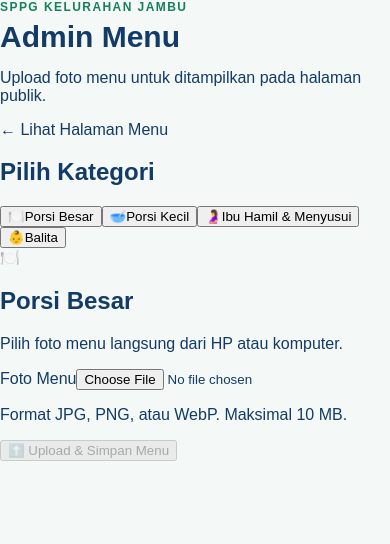
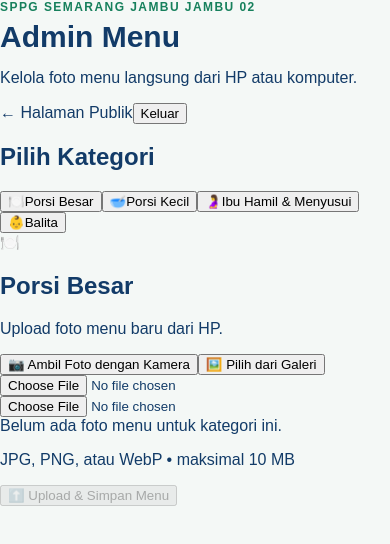
Before and after one commit to sppgkelurahanjambu-cyber/menu-qr-sppg, a Next.js app: page /admin in a window 390 px wide. Shown: the top 544 px of the page. Built offline with nearby package versions, Linux system fonts and the light colour scheme; no server answers; the database is empty.

Commit message:
secure admin upload and improve mobile photo selection

```diff
--- a/app/admin/page.tsx
+++ b/app/admin/page.tsx
@@ -1,7 +1,7 @@
 "use client";
 
-import { useEffect, useState } from "react";
-import { createBrowserClient } from "@supabase/ssr";
+import { useEffect, useRef, useState } from "react";
+import { createClient } from "@/lib/supabase/client";
 
 const categories = [
   { key: "porsi_besar", title: "Porsi Besar", icon: "🍽️" },
@@ -10,10 +10,7 @@ const categories = [
   { key: "balita", title: "Balita", icon: "👶" },
 ];
 
-const SUPABASE_URL = "https://zqnpgjmejaetafgahzlw.supabase.co";
-const SUPABASE_KEY = process.env.NEXT_PUBLIC_SUPABASE_PUBLISHABLE_KEY!;
-
-const supabase = createBrowserClient(SUPABASE_URL, SUPABASE_KEY);
+const supabase = createClient();
 
 export default function AdminPage() {
   const [selectedCategory, setSelectedCategory] = useState("porsi_besar");
@@ -22,6 +19,8 @@ export default function AdminPage() {
   const [previewUrl, setPreviewUrl] = useState("");
   const [loading, setLoading] = useState(false);
   const [message, setMessage] = useState("");
+  const galleryInputRef = useRef<HTMLInputElement>(null);
+  const cameraInputRef = useRef<HTMLInputElement>(null);
 
   const currentCategory = categories.find((c) => c.key === selectedCategory);
 
@@ -31,6 +30,8 @@ export default function AdminPage() {
     async function loadMenu() {
       setMessage("");
       setSelectedFile(null);
+      if (previewUrl) URL.revokeObjectURL(previewUrl);
+      setPreviewUrl("");
 
       const { data, error } = await supabase
         .from("menu_photos")
@@ -48,19 +49,17 @@ export default function AdminPage() {
       }
 
       setImageUrl(data?.image_url || "");
-      setPreviewUrl("");
     }
 
     loadMenu();
-
     return () => {
       cancelled = true;
     };
+    // eslint-disable-next-line react-hooks/exhaustive-deps
   }, [selectedCategory]);
 
   function handleFileChange(event: React.ChangeEvent<HTMLInputElement>) {
     setMessage("");
-
     const file = event.target.files?.[0];
     if (!file) return;
 
@@ -77,7 +76,6 @@ export default function AdminPage() {
     }
 
     if (previewUrl) URL.revokeObjectURL(previewUrl);
-
     setSelectedFile(file);
     setPreviewUrl(URL.createObjectURL(file));
   }
@@ -85,11 +83,6 @@ export default function AdminPage() {
   async function saveMenu() {
     if (!selectedFile) {
       setMessage("Silakan pilih foto terlebih dahulu.");
-      return;
-    }
-
-    if (!SUPABASE_KEY) {
-      setMessage("NEXT_PUBLIC_SUPABASE_PUBLISHABLE_KEY belum tersedia di Vercel.");
       return;
     }
 
@@ -103,43 +96,26 @@ export default function AdminPage() {
           : selectedFile.type === "image/webp"
             ? "webp"
             : "jpg";
-
-      // Hanya nama file relatif di dalam bucket. Tidak ada slash di awal.
       const filePath = `${selectedCategory}-${Date.now()}.${extension}`;
 
-      // Upload langsung ke REST Storage API. Ini menghindari masalah
-      // pembentukan URL path pada Storage client.
-      const uploadUrl = `${SUPABASE_URL}/storage/v1/object/menu-photos/${encodeURIComponent(filePath)}`;
+      const { error: uploadError } = await supabase.storage
+        .from("menu-photos")
+        .upload(filePath, selectedFile, {
+          cacheControl: "3600",
+          upsert: false,
+          contentType: selectedFile.type,
+        });
 
-      const uploadResponse = await fetch(uploadUrl, {
-        method: "POST",
-        headers: {
-          apikey: SUPABASE_KEY,
-          Authorization: `Bearer ${SUPABASE_KEY}`,
-          "Content-Type": selectedFile.type,
-          "x-upsert": "true",
-          "cache-control": "3600",
-        },
-        body: selectedFile,
-      });
-
-      if (!uploadResponse.ok) {
-        const errorText = await uploadResponse.text();
-        console.error("STORAGE REST ERROR", uploadResponse.status, errorText);
-
-        let detail = errorText;
-        try {
-          const parsed = JSON.parse(errorText);
-          detail = parsed.message || parsed.error || errorText;
-        } catch {
-          // Keep plain response text.
-        }
-
-        setMessage(`Gagal upload foto (${uploadResponse.status}): ${detail}`);
+      if (uploadError) {
+        console.error("STORAGE UPLOAD ERROR", uploadError);
+        setMessage(`Gagal upload foto: ${uploadError.message}`);
         return;
       }
 
-      const publicUrl = `${SUPABASE_URL}/storage/v1/object/public/menu-photos/${encodeURIComponent(filePath)}`;
+      const { data: publicUrlData } = supabase.storage
+        .from("menu-photos")
+        .getPublicUrl(filePath);
+      const publicUrl = publicUrlData.publicUrl;
 
       const { error: updateError } = await supabase
         .from("menu_photos")
@@ -151,54 +127,50 @@ export default function AdminPage() {
 
       if (updateError) {
         console.error("MENU UPDATE ERROR", updateError);
-        setMessage(
-          `Foto berhasil diupload, tetapi data menu gagal disimpan: ${updateError.message}`
-        );
+        setMessage(`Foto terupload, tetapi menu gagal disimpan: ${updateError.message}`);
         return;
       }
 
       setImageUrl(publicUrl);
       setSelectedFile(null);
-
       if (previewUrl) URL.revokeObjectURL(previewUrl);
       setPreviewUrl("");
-      setMessage("Foto menu berhasil diupload dan disimpan.");
+      setMessage("Foto menu berhasil disimpan.");
     } catch (error) {
       console.error("UPLOAD ERROR", error);
-      setMessage(
-        `Upload gagal: ${error instanceof Error ? error.message : "Kesalahan tidak diketahui"}`
-      );
+      setMessage(`Upload gagal: ${error instanceof Error ? error.message : "Kesalahan tidak diketahui"}`);
     } finally {
       setLoading(false);
     }
+  }
+
+  async function logout() {
+    await supabase.auth.signOut();
+    window.location.href = "/admin/login";
   }
 
   return (
     <main className="admin-page">
       <div className="admin-header">
         <div>
-          <p className="eyebrow">SPPG KELURAHAN JAMBU</p>
+          <p className="eyebrow">SPPG SEMARANG JAMBU JAMBU 02</p>
           <h1>Admin Menu</h1>
-          <p>Upload foto menu untuk ditampilkan pada halaman publik.</p>
+          <p>Kelola foto menu langsung dari HP atau komputer.</p>
         </div>
-        <a href="/" className="back-button">
-          ← Lihat Halaman Menu
-        </a>
+        <div className="admin-header-actions">
+          <a href="/" className="back-button">← Halaman Publik</a>
+          <button type="button" className="logout-button" onClick={logout}>Keluar</button>
+        </div>
       </div>
 
       <section className="admin-panel">
         <h2>Pilih Kategori</h2>
-
         <div className="category-buttons">
           {categories.map((category) => (
             <button
               key={category.key}
               type="button"
-              className={
-                selectedCategory === category.key
-                  ? "category-button active"
-                  : "category-button"
-              }
+              className={selectedCategory === category.key ? "category-button active" : "category-button"}
               onClick={() => setSelectedCategory(category.key)}
             >
               <span>{category.icon}</span>
@@ -212,33 +184,60 @@ export default function AdminPage() {
             <span className="editor-icon">{currentCategory?.icon}</span>
             <div>
               <h2>{currentCategory?.title}</h2>
-              <p>Pilih foto menu langsung dari HP atau komputer.</p>
+              <p>Upload foto menu baru dari HP.</p>
             </div>
           </div>
 
-          <label htmlFor="menuPhoto">Foto Menu</label>
+          <div className="mobile-upload-buttons">
+            <button
+              type="button"
+              className="upload-choice camera"
+              onClick={() => cameraInputRef.current?.click()}
+              disabled={loading}
+            >
+              📷 Ambil Foto dengan Kamera
+            </button>
+            <button
+              type="button"
+              className="upload-choice gallery"
+              onClick={() => galleryInputRef.current?.click()}
+              disabled={loading}
+            >
+              🖼️ Pilih dari Galeri
+            </button>
+          </div>
+
           <input
-            id="menuPhoto"
+            ref={cameraInputRef}
+            className="hidden-file-input"
+            type="file"
+            accept="image/jpeg,image/png,image/webp"
+            capture="environment"
+            onChange={handleFileChange}
+          />
+          <input
+            ref={galleryInputRef}
+            className="hidden-file-input"
             type="file"
             accept="image/jpeg,image/png,image/webp"
             onChange={handleFileChange}
           />
 
-          {previewUrl && (
+          {selectedFile && <p className="selected-file">Foto dipilih: <strong>{selectedFile.name}</strong></p>}
+
+          {previewUrl ? (
             <div className="image-preview">
-              <img src={previewUrl} alt="Preview foto menu" />
+              <img src={previewUrl} alt="Preview foto menu baru" />
             </div>
-          )}
-
-          {!previewUrl && imageUrl && (
+          ) : imageUrl ? (
             <div className="image-preview">
               <img src={imageUrl} alt={`Foto ${currentCategory?.title}`} />
             </div>
+          ) : (
+            <div className="empty-photo">Belum ada foto menu untuk kategori ini.</div>
           )}
 
-          <p className="upload-info">
-            Format JPG, PNG, atau WebP. Maksimal 10 MB.
-          </p>
+          <p className="upload-info">JPG, PNG, atau WebP • maksimal 10 MB</p>
 
           <div className="editor-actions">
             <button
@@ -249,7 +248,6 @@ export default function AdminPage() {
             >
               {loading ? "Mengupload..." : "⬆️ Upload & Simpan Menu"}
             </button>
-
             {message && <span className="save-message">{message}</span>}
           </div>
         </div>
```
